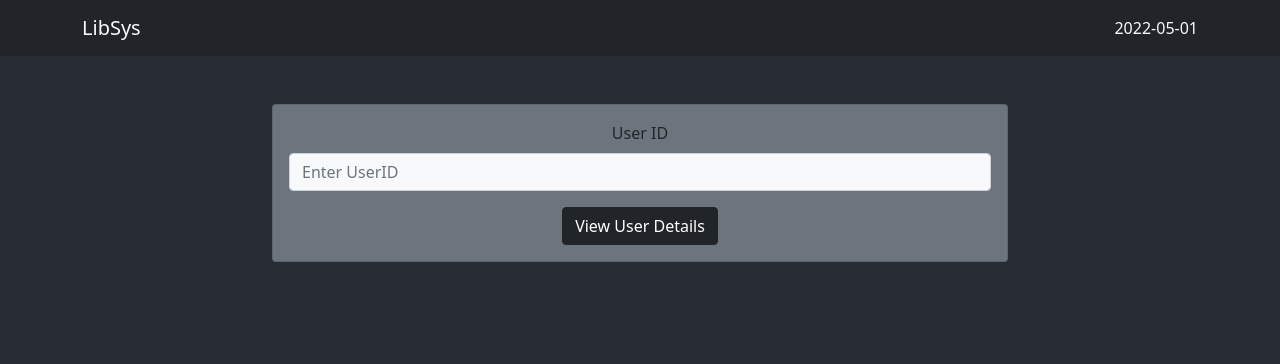
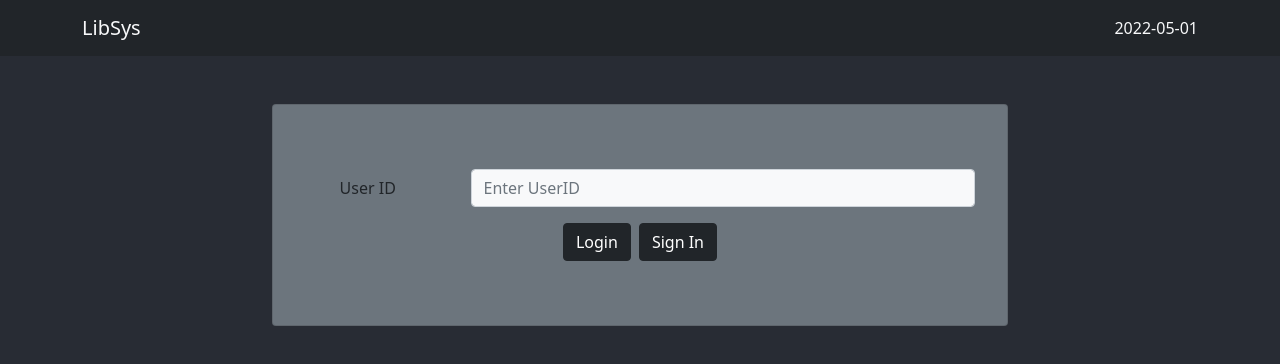
Before and after one commit to adeeshaashinshana/LibSysWeb, a React (Create React App) app: page / in a window 1280 px wide. Shown: the top 364 px of the page. Built offline with nearby package versions, Linux system fonts and the light colour scheme.

Commit message:
feat/login method implement

```diff
--- a/src/API/Mutation.js
+++ b/src/API/Mutation.js
@@ -80,3 +80,17 @@ export const UPDATE_FINE_STATUS = gql`
     }
   }
 `;
+
+// ------------- <<< Mutation for create user >>> -------------
+export const CREATE_USER = gql`
+  mutation CreateUser($newUser: UserCreateInput) {
+    createUser(newUser: $newUser) {
+      id
+      userID
+      userName
+      userEmail
+      userType
+      userState
+    }
+  }
+`;
--- a/src/Pages/LoginPage.js
+++ b/src/Pages/LoginPage.js
@@ -1,36 +1,141 @@
-import React from "react";
+import React, { useState, useEffect } from "react";
 import { useNavigate, createSearchParams } from "react-router-dom";
+import { useLazyQuery, useMutation } from "@apollo/client";
 import Card from "react-bootstrap/Card";
 import Button from "react-bootstrap/Button";
+import Row from "react-bootstrap/Row";
+import Col from "react-bootstrap/Col";
 import Form from "react-bootstrap/Form";
+import Alert from "react-bootstrap/Alert";
+import { GET_USER_BY_ID } from "../API/Queries";
+import { CREATE_USER } from "../API/Mutation";
+import { userTypeEnum } from "../Shared/enums";
 
 const LoginPage = () => {
   const navigate = useNavigate();
 
+  const [isSignIn, setIsSignIn] = useState(false);
+  const [isStudent, setIsStudent] = useState(true);
+  const [userIdValue, setUserIdValue] = useState("");
+  const [userEmailValue, setUserEmailValue] = useState("");
+  const [userNameValue, setUserNameValue] = useState("");
+  const [userTypeValue, setUserTypeValue] = useState(userTypeEnum.STUDENT);
+  const [errorAlert, setErrorAlert] = useState("");
+
+  const initialValues = () => {
+    setUserIdValue("");
+    setUserEmailValue("");
+    setUserNameValue("");
+    setErrorAlert("");
+  };
+
+  const [getUser] = useLazyQuery(GET_USER_BY_ID, {
+    fetchPolicy: "network-only",
+    variables: {
+      userId: userIdValue,
+    },
+    onCompleted({ getUserByID }) {
+      initialValues();
+      if (getUserByID) {
+        navigate({
+          pathname: "borrowInfo",
+          search: `?${createSearchParams({
+            userID: getUserByID.userID,
+          })}`,
+        });
+      } else {
+        setErrorAlert("No any user with this ID");
+      }
+    },
+  });
+
+  const [createNewUser] = useMutation(CREATE_USER, {
+    fetchPolicy: "network-only",
+    variables: {
+      newUser: {
+        userID: userIdValue,
+        userName: userNameValue,
+        userEmail: userEmailValue,
+        userType: userTypeValue,
+      },
+    },
+    async onCompleted({ createUser }) {
+      initialValues();
+      if (createUser) {
+        navigate({
+          pathname: "borrowInfo",
+          search: `?${createSearchParams({
+            userID: createUser.userID,
+          })}`,
+        });
+      } else {
+        setErrorAlert("Unable to create user now! Try again later!");
+      }
+    },
+  });
+
   const handleSubmit = async (event) => {
     event.preventDefault();
 
-    const { userID } = document.forms[0];
+    const { userID, userEmail, userName } = document.forms[0];
 
-    if (userID.value !== "") {
-      navigate({
-        pathname: "borrowInfo",
-        search: `?${createSearchParams({
-          userID: userID.value,
-        })}`,
-      });
+    if (
+      isSignIn &&
+      userID.value !== "" &&
+      userEmail.value !== "" &&
+      userName.value !== ""
+    ) {
+      setUserIdValue(userID.value);
+      setUserEmailValue(userEmail.value);
+      setUserNameValue(userName.value);
+    }
+
+    if (!isSignIn && userID.value !== "") {
+      setUserIdValue(userID.value);
     }
   };
+
+  useEffect(() => {
+    if (userIdValue !== "" && userEmailValue === "" && userNameValue === "") {
+      getUser();
+    }
+    if (userIdValue !== "" && userEmailValue !== "" && userNameValue !== "") {
+      createNewUser();
+    }
+  }, [userIdValue, userEmailValue, userNameValue]);
+
+  useEffect(() => {
+    if (isStudent) {
+      setUserTypeValue(userTypeEnum.STUDENT);
+    } else {
+      setUserTypeValue(userTypeEnum.STAFF_MEMBER);
+    }
+  }, [isStudent]);
+
+  useEffect(() => {
+    if (errorAlert !== "") {
+      setTimeout(() => {
+        setErrorAlert("");
+      }, 3500);
+    }
+  }, [errorAlert]);
 
   return (
     <div className="container h-100">
       <div className="row justify-content-center h-100">
         <div className="col-8 mt-5">
           <Card bg="secondary">
-            <Card.Body>
+            <Card.Body className="my-5">
               <Form onSubmit={handleSubmit}>
-                <Form.Group className="mb-3" controlId="formBasicEmail">
-                  <Form.Label>User ID</Form.Label>
+                <Form.Group
+                  as={Row}
+                  className="mb-3"
+                  controlId="formBasicUserID"
+                >
+                  <Form.Label column sm="3">
+                    User ID
+                  </Form.Label>
+                  <Col className="me-3">
                     <Form.Control
                       type="text"
                       name="userID"
@@ -38,11 +143,100 @@ const LoginPage = () => {
                       placeholder="Enter UserID"
                       className="bg-light"
                     />
+                  </Col>
                 </Form.Group>
 
+                {isSignIn && (
+                  <>
+                    <Form.Group
+                      as={Row}
+                      className="mb-3"
+                      controlId="formBasicEmail"
+                    >
+                      <Form.Label column sm="3">
+                        User Email
+                      </Form.Label>
+                      <Col className="me-3">
+                        <Form.Control
+                          type="email"
+                          name="userEmail"
+                          required={isSignIn}
+                          placeholder="Enter email"
+                          className="bg-light"
+                        />
+                      </Col>
+                    </Form.Group>
+                    <Form.Group
+                      as={Row}
+                      className="mb-3"
+                      controlId="formBasicUserName"
+                    >
+                      <Form.Label column sm="3">
+                        User Name
+                      </Form.Label>
+                      <Col className="me-3">
+                        <Form.Control
+                          type="text"
+                          name="userName"
+                          required={isSignIn}
+                          placeholder="Enter User Name"
+                          className="bg-light"
+                        />
+                      </Col>
+                    </Form.Group>
+                    <Form.Group
+                      as={Row}
+                      className="mb-3"
+                      controlId="formBasicEmail"
+                    >
+                      <Form.Label column sm="3">
+                        User Type
+                      </Form.Label>
+                      <Col className="me-3">
+                        <Form.Select
+                          aria-label="Select User Type"
+                          onChange={() => setIsStudent(!isStudent)}
+                        >
+                          <option value="1">Student</option>
+                          <option value="2">Staff Member</option>
+                        </Form.Select>
+                      </Col>
+                    </Form.Group>
+                  </>
+                )}
+
+                {errorAlert !== "" && (
+                  <Alert variant="danger" className="mt-5 mx-3">
+                    {errorAlert}
+                  </Alert>
+                )}
+
+                {isSignIn ? (
+                  <>
+                    <Button
+                      variant="secondary"
+                      onClick={() => setIsSignIn(false)}
+                    >
+                      Back to Login
+                    </Button>
+                    <Button variant="dark" type="submit" className="ms-2">
+                      Sign In
+                    </Button>
+                  </>
+                ) : (
+                  <>
                     <Button variant="dark" type="submit">
-                  View User Details
+                      Login
                     </Button>
+                    <Button
+                      variant="dark"
+                      className="ms-2"
+                      onClick={() => setIsSignIn(true)}
+                    >
+                      Sign In
+                    </Button>
+                  </>
+                )}
               </Form>
             </Card.Body>
           </Card>
```
Lines whose indentation alone changed are shown as unchanged.
